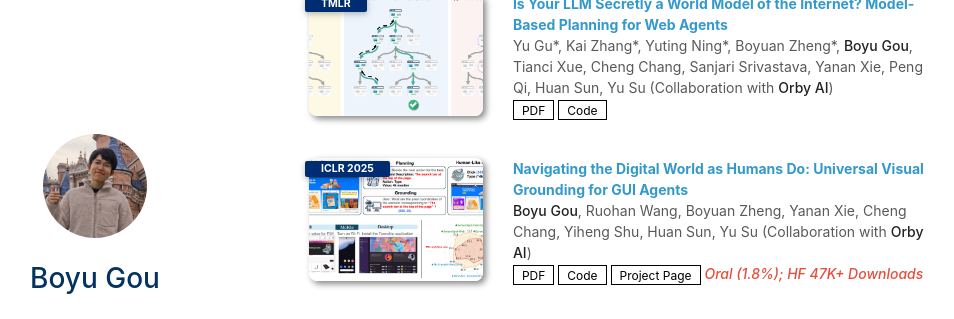
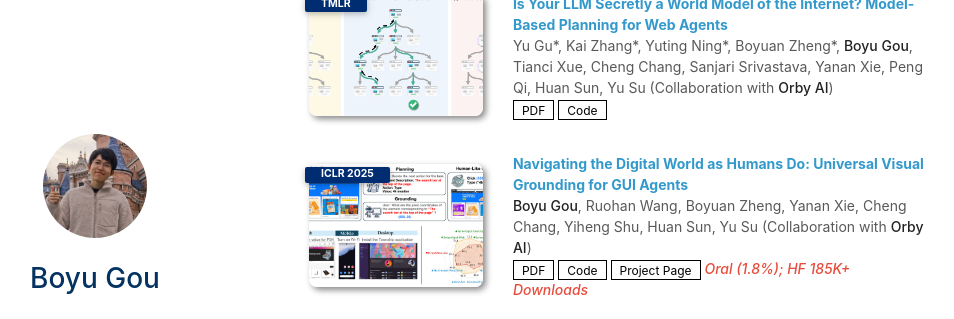
Before and after one commit to boyugou/boyugou.github.io, a Jekyll site: the page built from index.md, in a window 1280 px wide and 900 px high, scrolled down 1151 px, cut to the strip 0-319 px from the top of the window. Shown: the whole strip, without its empty margins (181-1135 px from the left). Built offline with Jekyll 4.4.1, drawn with Linux system fonts in a browser that asks for light colours; a style sheet for code colours, icons or effects is not loaded.

Commit message:
Update publications.yml

```diff
--- a/_data/publications.yml
+++ b/_data/publications.yml
@@ -35,7 +35,7 @@ main:
     page: https://osu-nlp-group.github.io/UGround/
     image: ./assets/img/uground.png
     twitter: https://x.com/ysu_nlp/status/1844186560901808328
-    notes: Oral (1.8%); HF 47K+ Downloads
+    notes: Oral (1.8%); HF 185K+ Downloads
 
   - title: "GPT-4V(ision) is a Generalist Web Agent,if Grounded"
     authors: Boyuan Zheng, <strong>Boyu Gou</strong>, Jihyung Kil, Huan Sun, Yu Su
```
